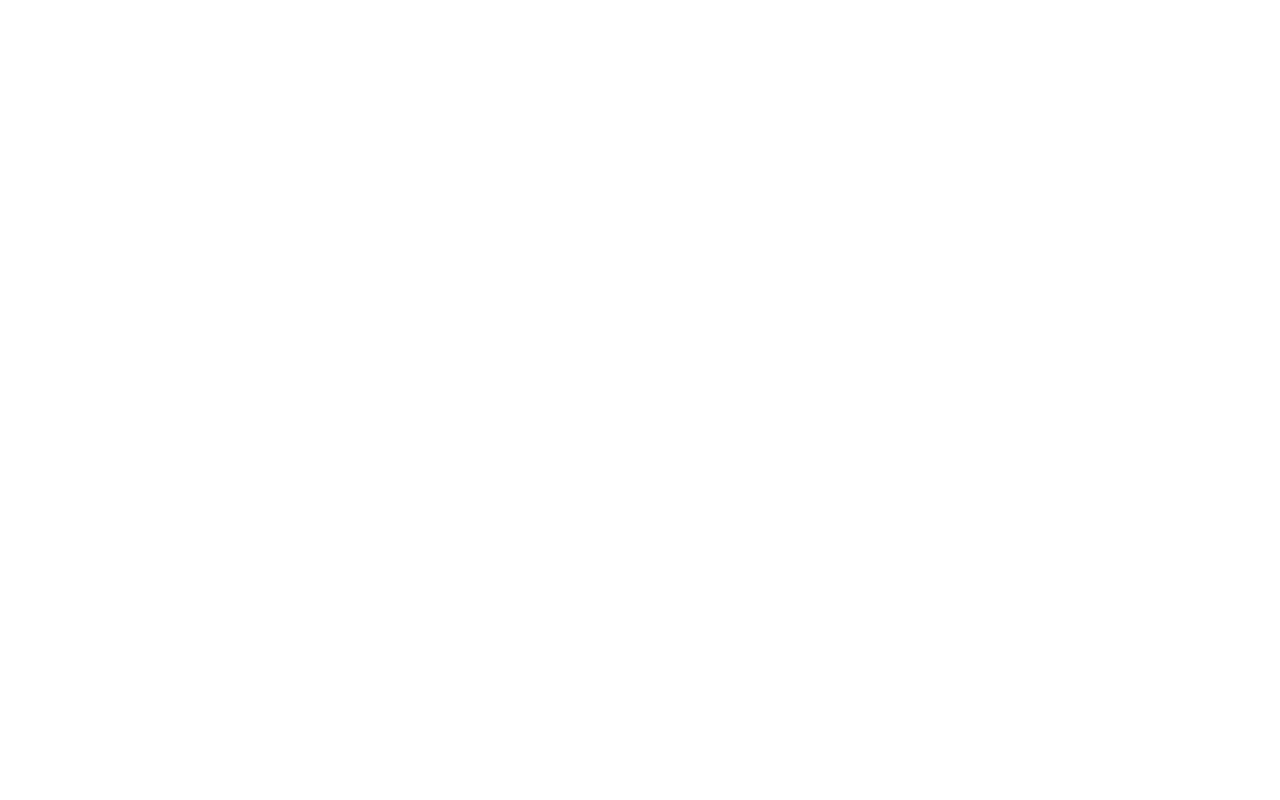
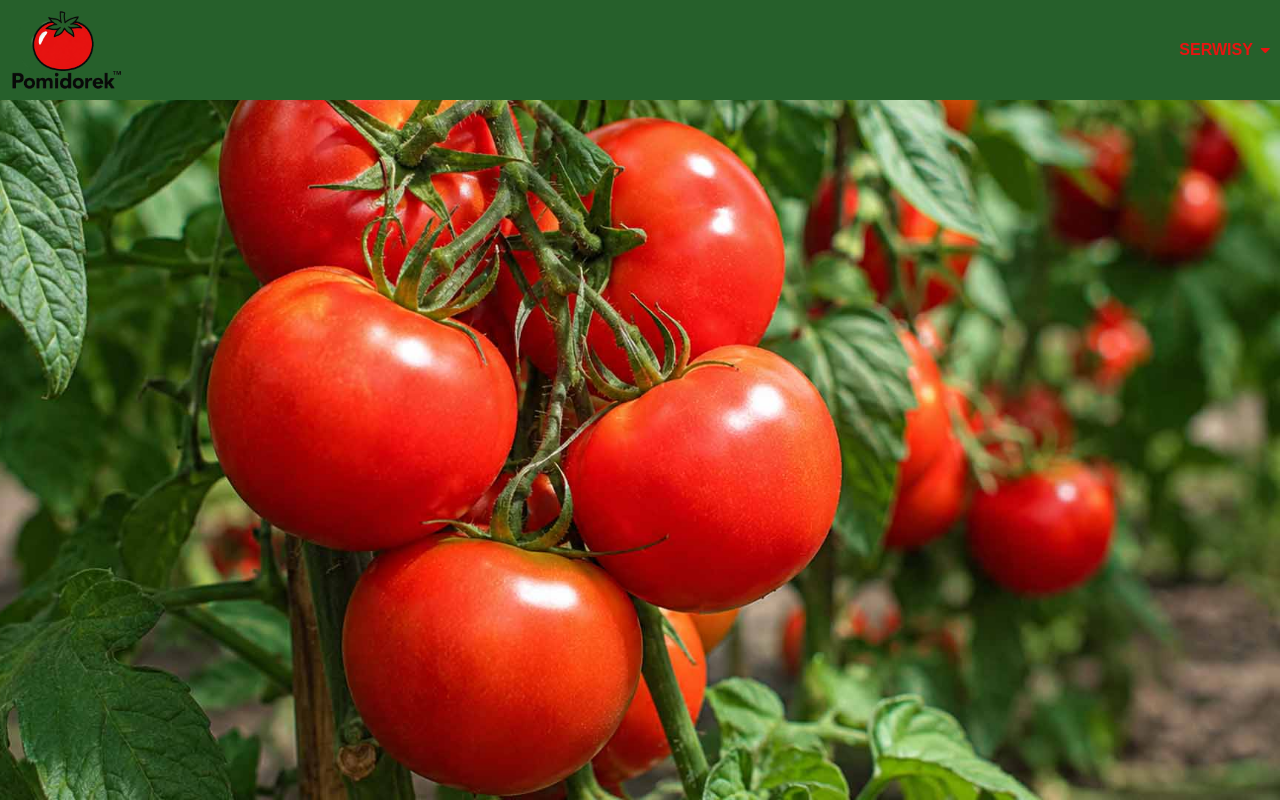
Before and after one commit to Kacprx/pomidorek, a plain HTML site: page index.html in a window 1280 px wide. Drawn offline with nearby package versions, Linux system fonts and the light colour scheme.

Commit message:
Update index.html

```diff
--- a/index.html
+++ b/index.html
@@ -7,13 +7,161 @@
     <link rel="stylesheet" href="https://cdnjs.cloudflare.com/ajax/libs/font-awesome/4.7.0/css/font-awesome.min.css">
     <script src="https://code.jquery.com/jquery-3.7.0.js"></script>
     <style>
+html {
+	scroll-behavior: smooth;
+}
+
+body {
+	background-color: #fff;
+	background-attachment: fixed;
+	background-repeat: no-repeat;
+	background-position: center top;
+	display: flex;
+	flex-direction: column;
+	overflow-x: hidden;
+  	font-family: Verdana, Geneva, Tahoma, sans-serif;
+    margin: 0;
+    padding: 0;
+}
+
+.navbar {
+    position: fixed;
+    width: 100dvw;
+    height: 100px;
+    display: flex;
+    flex-direction: row;
+    background-color: #26602b;
+    color: #e81411;
+    justify-content: space-between;
+}
+
+.nav-logo {
+    height: calc(100% - 20px);
+    aspect-ratio: 7/5;
+    background: url('/media/icons/i0003.png');
+    background-position: center;
+    background-repeat: no-repeat;
+    background-size: cover;
+    margin-right: auto;
+    margin: 10px;
+}
+
+.dropdown {
+    position: relative;
+}
+
+.dropbtn {
+    background: none;
+    border: none;
+    cursor: pointer;
+    font-size: inherit;
+    color: inherit;
+    display: flex;
+    align-items: center;
+    gap: 8px;
+    height: 100%;
+    padding-right: 10px;
+    font-weight: 600;
+}
+
+.dropbtn i {
+    transition: transform .3s ease;
+}
+
+.dropdown.active .dropbtn i {
+    transform: rotate(180deg);
+}
+
+.dropdown-content {
+    position: fixed;
+    top: 100px;
+    left: 0;
+    width: 100%;
+    background: #429649;
+
+    overflow: hidden;
+
+    max-height: 0;
+    opacity: 0;
+
+    transition:
+        max-height .35s ease,
+        opacity .25s ease;
+
+    z-index: 999;
+    box-shadow: 0 10px 20px rgba(0,0,0,.15);
+}
+
+.dropdown.active .dropdown-content {
+    max-height: 400px;
+    opacity: 1;
+}
+
+.dropdown-content a {
+    display: block;
+    padding: 18px 40px;
+    color: #000;
+    text-decoration: none;
+    transition: background .2s;
+    text-align: center;
+}
+
+.dropdown-content a:hover {
+    background: #58b961;
+}
+
+.main-photo {
+    width: 100dvw;
+    height: 100dvh;
+    background: url('/media/photos/p0002.jpg');
+    background-position: center;
+    background-repeat: no-repeat;
+    background-size: cover;
+}
+
 
     </style>
 </head>
 <body>
     <div class="navbar">
-        <div class="nav-logo"></div>
-        <div class="nav-switch"></div>
+        <a class="nav-logo" href="/pomidorek"></a>
+        <div class="dropdown">
+            <button class="dropbtn">SERWISY
+                <i class="fa fa-caret-down"></i>
+            </button>
+            <div class="dropdown-content">
+                <a href="/pomidorek/sklep/">SKLEP</a>
+                <a href="/pomidorek/kpc/">KPC</a>
+                <a href="/pomidorek/rkj/">RKJ</a>
+            </div>
+        </div>
     </div>
+    <div class="main-photo"></div>
+
+<script>
+const dropdown = document.querySelector(".dropdown");
+const button = dropdown.querySelector(".dropbtn");
+const menu = dropdown.querySelector(".dropdown-content");
+
+button.addEventListener("click", function(e) {
+    e.stopPropagation();
+    dropdown.classList.toggle("active");
+});
+
+menu.addEventListener("click", function(e) {
+    e.stopPropagation();
+});
+
+document.addEventListener("click", function() {
+    dropdown.classList.remove("active");
+});
+
+menu.querySelectorAll("a").forEach(link => {
+    link.addEventListener("click", () => {
+        dropdown.classList.remove("active");
+    });
+});
+</script>
+
 </body>
 </html>
```
